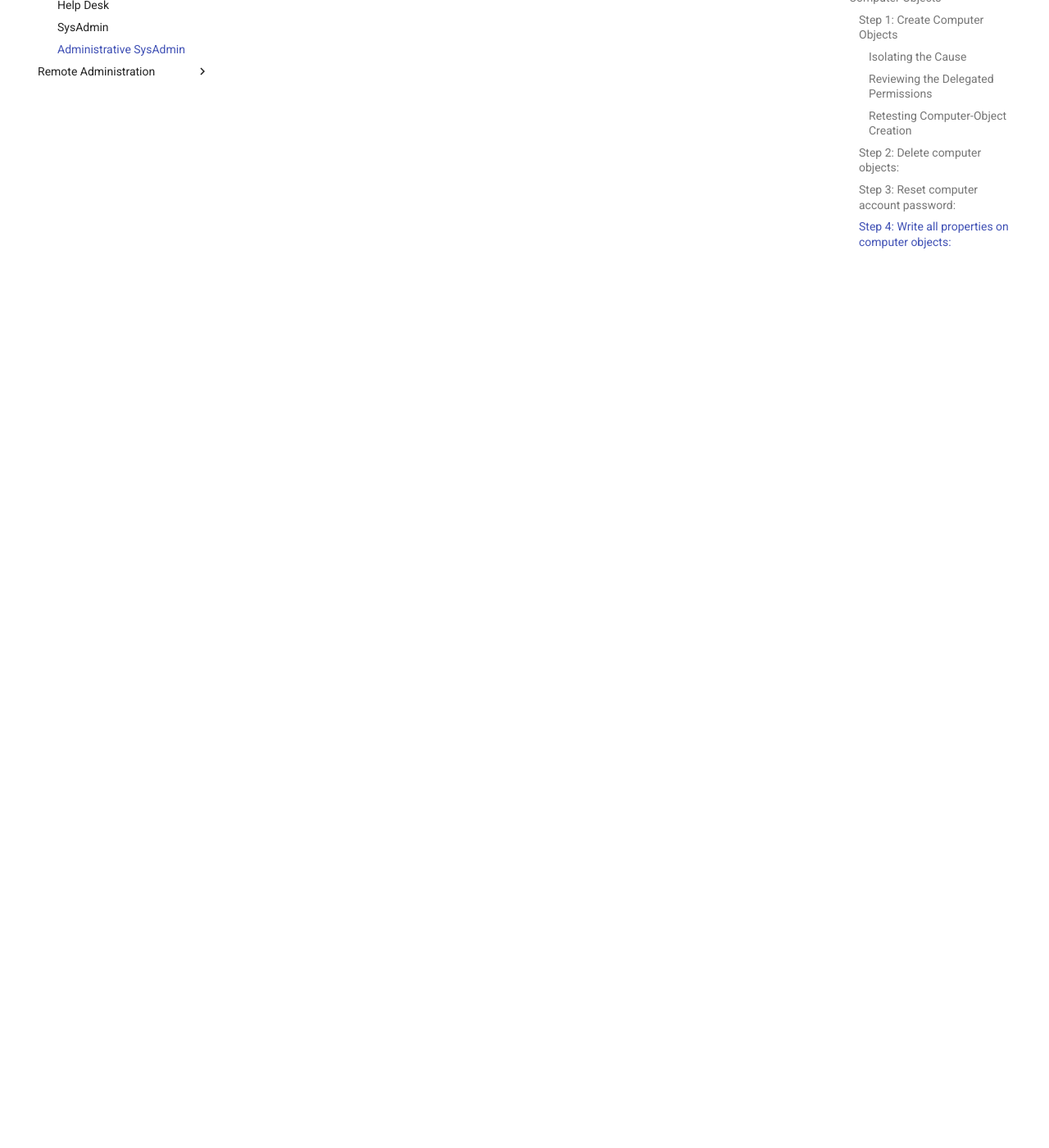
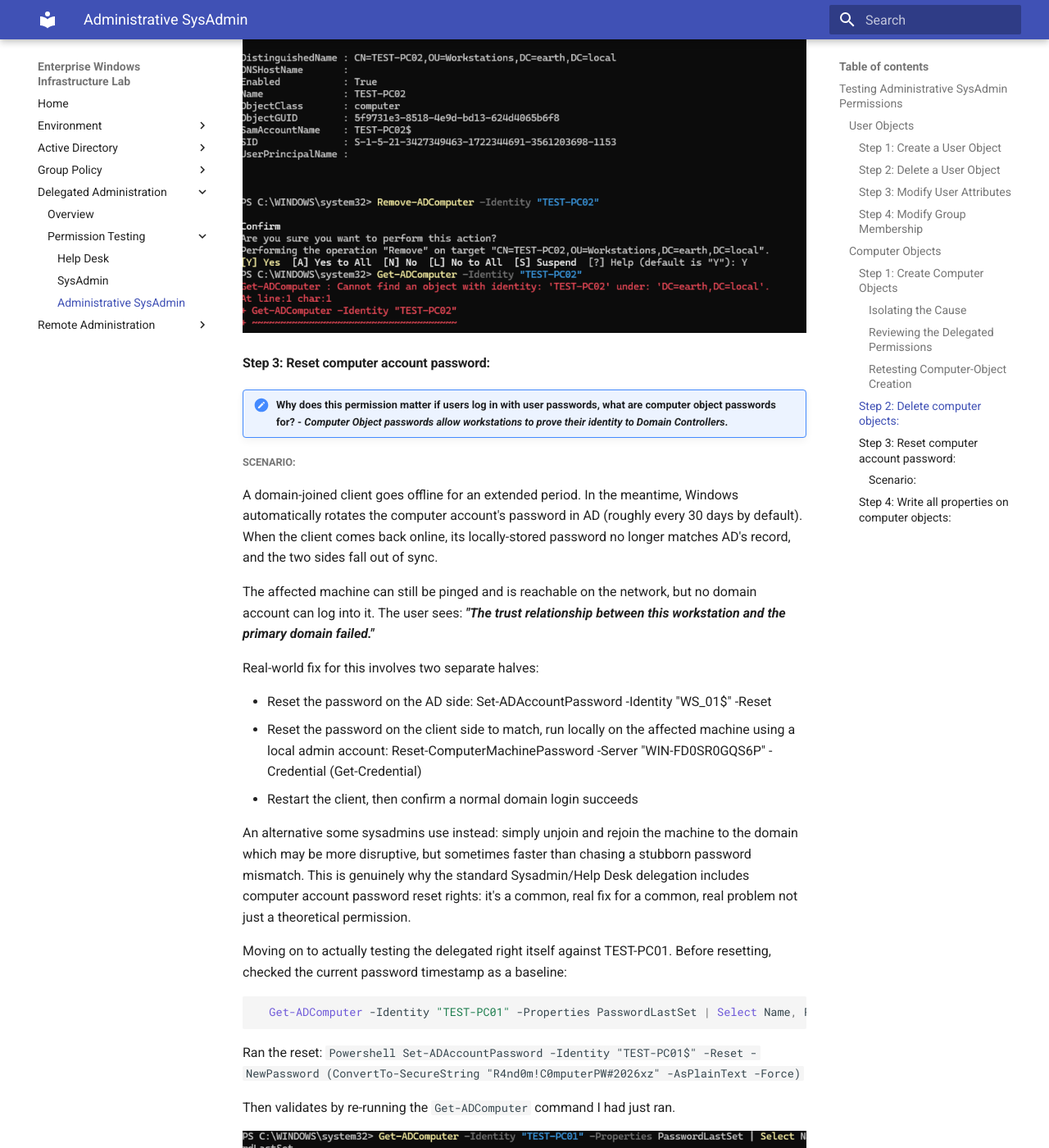
Before and after one commit to IsaacAzure/enterprise-homelab, an MkDocs documentation site: the page built from docs/delegated-administration/permission-testing/administrative_sysadmin.md, in a window 1280 px wide and 1400 px high, scrolled down 7849 px. Shown: the whole window at 82% size. Built offline with MkDocs 1.6.1 and Material for MkDocs 9.7.7, drawn with Linux system fonts in a browser that asks for light colours; some of the changed text lies outside the part shown.

Commit message:
further admin sysadmin delegation testing

````diff
--- a/docs/delegated-administration/permission-testing/administrative_sysadmin.md
+++ b/docs/delegated-administration/permission-testing/administrative_sysadmin.md
@@ -232,10 +232,44 @@
 
 #### Step 2: Delete computer objects:
 
+I Wanted to test deleting computer objects, so created a second test computer object with name TEST-PC02
 
+Then I Deleted the newly created computer object:
+```powershell
+    Remove-ADComputer -Identity "TEST-PC02"
+```
+I Verified deletion via a `Get-ADComputer` command and checked off another test.
+
+![computer object deletion](/assets/images/adm_sysadm_delete_computer.png)
 
 #### Step 3: Reset computer account password:
 
+!!! note "Why does this permission matter if users log in with user passwords, what are computer object passwords for? - ***Computer Object passwords allow workstations to prove their identity to Domain Controllers***."
 
+##### Scenario:
+A domain-joined client goes offline for an extended period. In the meantime, Windows automatically rotates the computer account's password in AD (roughly every 30 days by default).
+When the client comes back online, its locally-stored password no longer matches AD's record, and the two sides fall out of sync.
 
+The affected machine can still be pinged and is reachable on the network, but no domain account can log into it. The user sees: ***"The trust relationship between this workstation and the primary domain failed."***
+
+Real-world fix for this involves two separate halves:
+
+* Reset the password on the AD side: Set-ADAccountPassword -Identity "WS_01$" -Reset
+* Reset the password on the client side to match, run locally on the affected machine using a local admin account: Reset-ComputerMachinePassword -Server "WIN-FD0SR0GQS6P" -Credential (Get-Credential)
+* Restart the client, then confirm a normal domain login succeeds
+
+An alternative some sysadmins use instead: simply unjoin and rejoin the machine to the domain which may be more disruptive, but sometimes faster than chasing a stubborn password mismatch.
+This is genuinely why the standard Sysadmin/Help Desk delegation includes computer account password reset rights: it's a common, real fix for a common, real problem not just a theoretical permission.
+
+Moving on to actually testing the delegated right itself against TEST-PC01.
+Before resetting, checked the current password timestamp as a baseline:
+```Powershell
+  Get-ADComputer -Identity "TEST-PC01" -Properties PasswordLastSet | Select Name, PasswordLastSet
+```
+
+Ran the reset: ```Powershell Set-ADAccountPassword -Identity "TEST-PC01$" -Reset -NewPassword (ConvertTo-SecureString "R4nd0m!C0mputerPW#2026xz" -AsPlainText -Force)```
+
+Then validates by re-running the ```Get-ADComputer``` command I had just ran.
+
+![Reset Computer Object](/assets/images/adm_sysadm_computer_pword_reset.png)
 #### Step 4: Write all properties on computer objects:
````
Also changed, not shown: docs/assets/images/adm_sysadm_computer_pword_reset.png (added), docs/assets/images/adm_sysadm_delete_computer.png (added).
